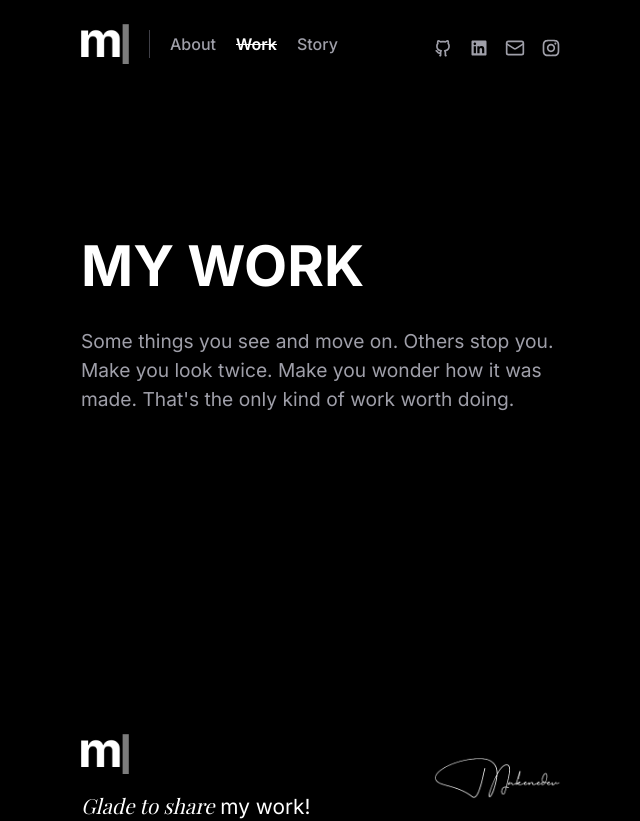
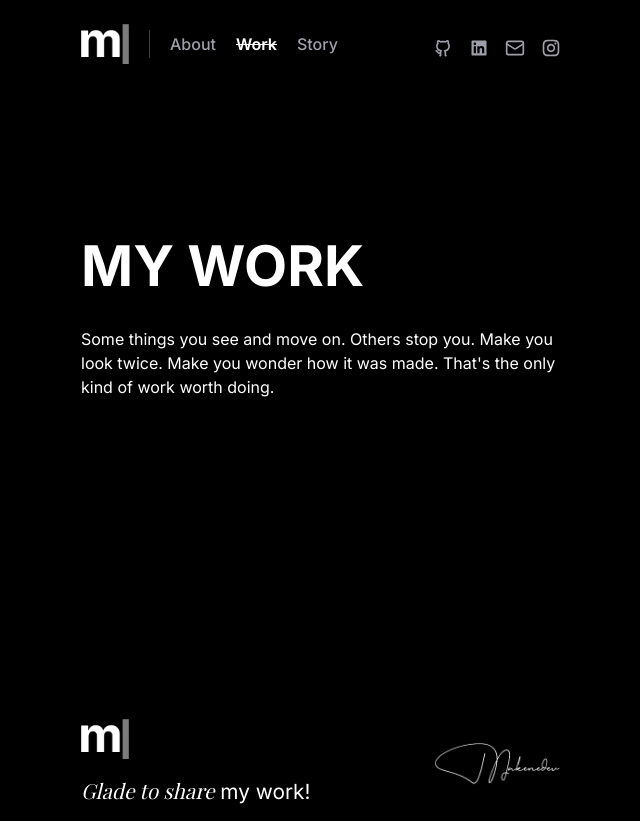
Before and after one commit to makeneto/makenedev, a React (Vite) app: page /work in a window 1280 px wide. Shown: the top 821 px of the page, without its empty margins (319-959 px from the left). Built offline with nearby package versions, Linux system fonts and the light colour scheme; a web font is replaced by a local one.

Commit message:
style: customize className for default description styles

```diff
--- a/src/components/headers/DefaultHeader.tsx
+++ b/src/components/headers/DefaultHeader.tsx
@@ -13,7 +13,7 @@ export default function DefaultHeader({
     <header className="default-header">
       <h1 className="default-header__title">{title}</h1>
       {description && (
-        <p className="default-header__description">{description}</p>
+        <p className="description--normal">{description}</p>
       )}
       {component && <div>{component}</div>}
     </header>
```
